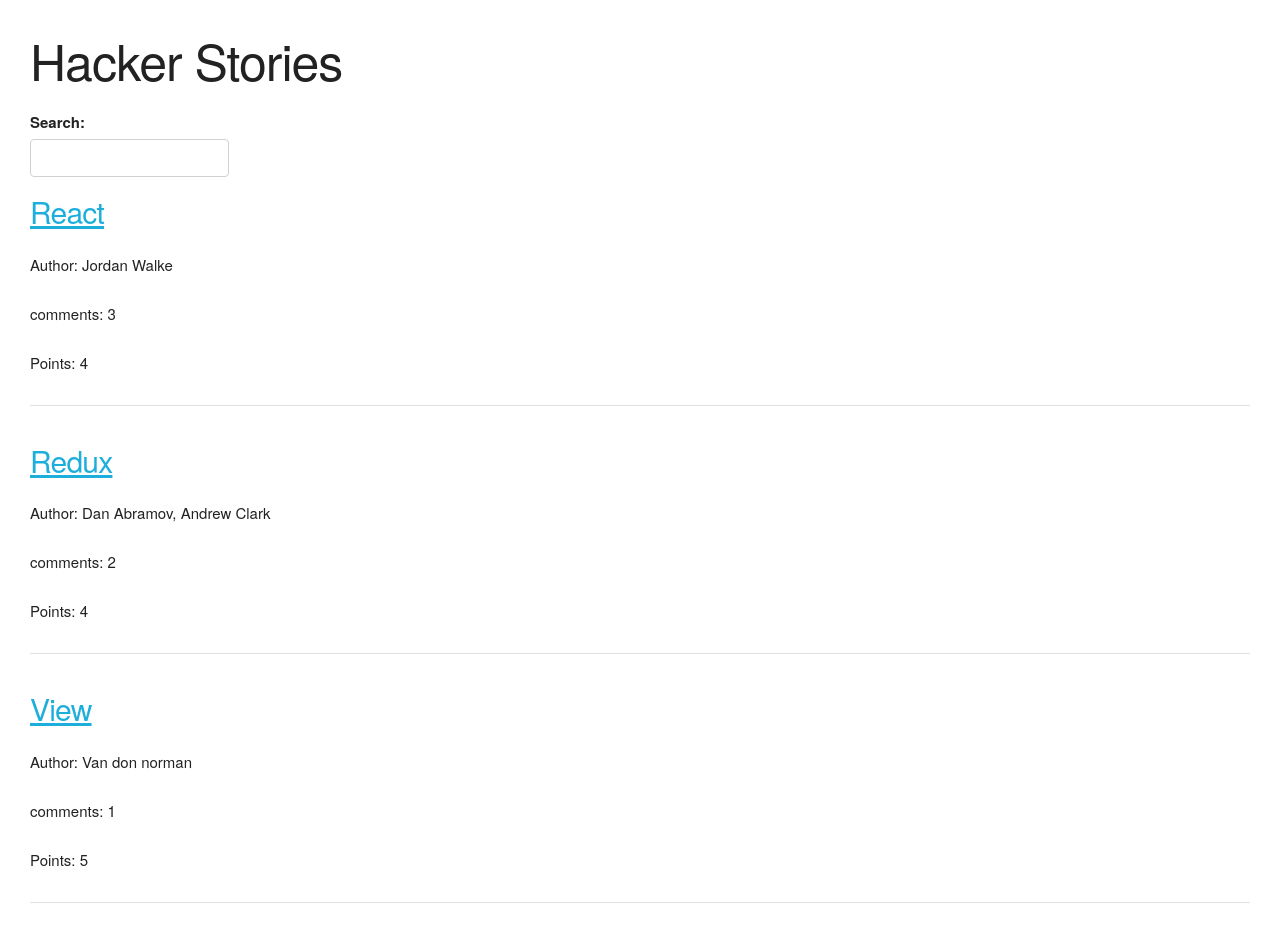
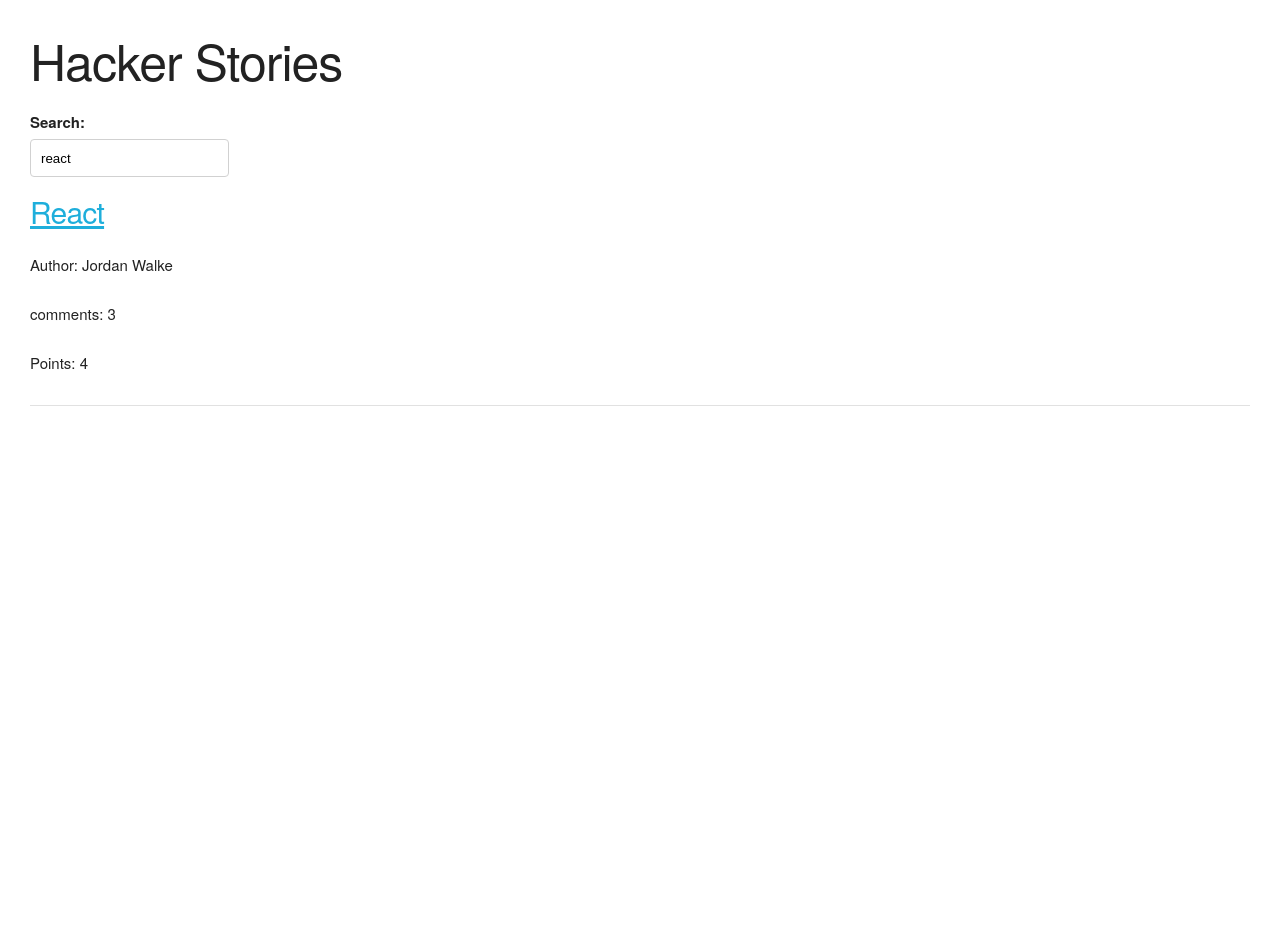
Before and after one commit to DarbazAli/hacker-stories, a React (Create React App) app: page / in a window 1280 px wide. After the commit the page ends 800 px from the top, so only its background shows below. Built offline with nearby package versions, Linux system fonts and the light colour scheme.

Commit message:
create custom hook

```diff
--- a/src/App.js
+++ b/src/App.js
@@ -1,11 +1,35 @@
-import React, { useState } from 'react'
+import React, { useState, useEffect } from 'react'
 import stories from './data.js'
 
 import List from './components/List.js'
 import Search from './components/Search.js'
 
+/*
+====================================================================
+CUSTOM HOOK
+====================================================================
+*/
+const useSemiPresistentState = (key, initialState) => {
+  const [value, setValue] = useState(localStorage.getItem(key) || initialState)
+
+  useEffect(() => {
+    localStorage.setItem('value', value)
+  }, [value, key])
+
+  return [value, setValue]
+}
+
+/*
+====================================================================
+APP COMPONENT
+====================================================================
+*/
 const App = () => {
-  const [searchTerm, setSearchTerm] = useState('')
+  const [searchTerm, setSearchTerm] = useSemiPresistentState('search', 'react')
+
+  useEffect(() => {
+    localStorage.setItem('search', searchTerm)
+  }, [searchTerm])
 
   const handleSearch = (e) => {
     setSearchTerm(e.target.value)
@@ -18,7 +42,7 @@
     <div>
       <h1>Hacker Stories</h1>
 
-      <Search onSearch={handleSearch} />
+      <Search onSearch={handleSearch} search={searchTerm} />
 
       <List list={searchedStories} />
     </div>
--- a/src/components/List.js
+++ b/src/components/List.js
@@ -1,9 +1,9 @@
 import React from 'react'
 
 const List = ({ list }) =>
-  list.map((item) => <Item key={item.objectID} item={item} />)
+  list.map((item) => <Item key={item.objectID} {...item} />)
 
-const Item = ({ item: { url, title, author, num_comments, points } }) => (
+const Item = ({ url, title, author, num_comments, points }) => (
   <div>
     <a href={url}>
       <h4>{title}</h4>
--- a/src/components/Search.js
+++ b/src/components/Search.js
@@ -1,10 +1,16 @@
 import React from 'react'
 
-const Search = ({ onSearch }) => {
+const Search = ({ onSearch, search }) => {
   return (
     <div>
       <label htmlFor='search'>Search:</label>
-      <input type='text' name='search' id='search' onChange={onSearch} />
+      <input
+        type='text'
+        value={search}
+        name='search'
+        id='search'
+        onChange={onSearch}
+      />
     </div>
   )
 }
```
